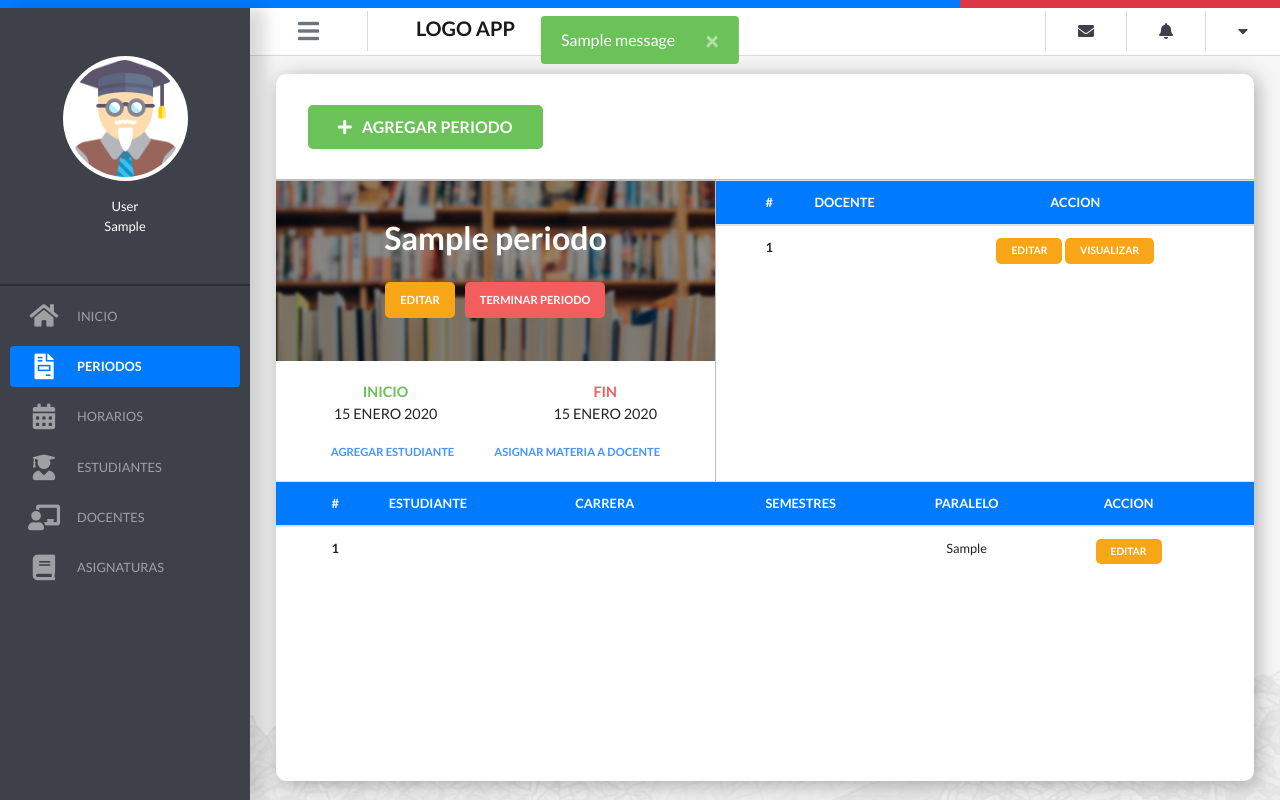
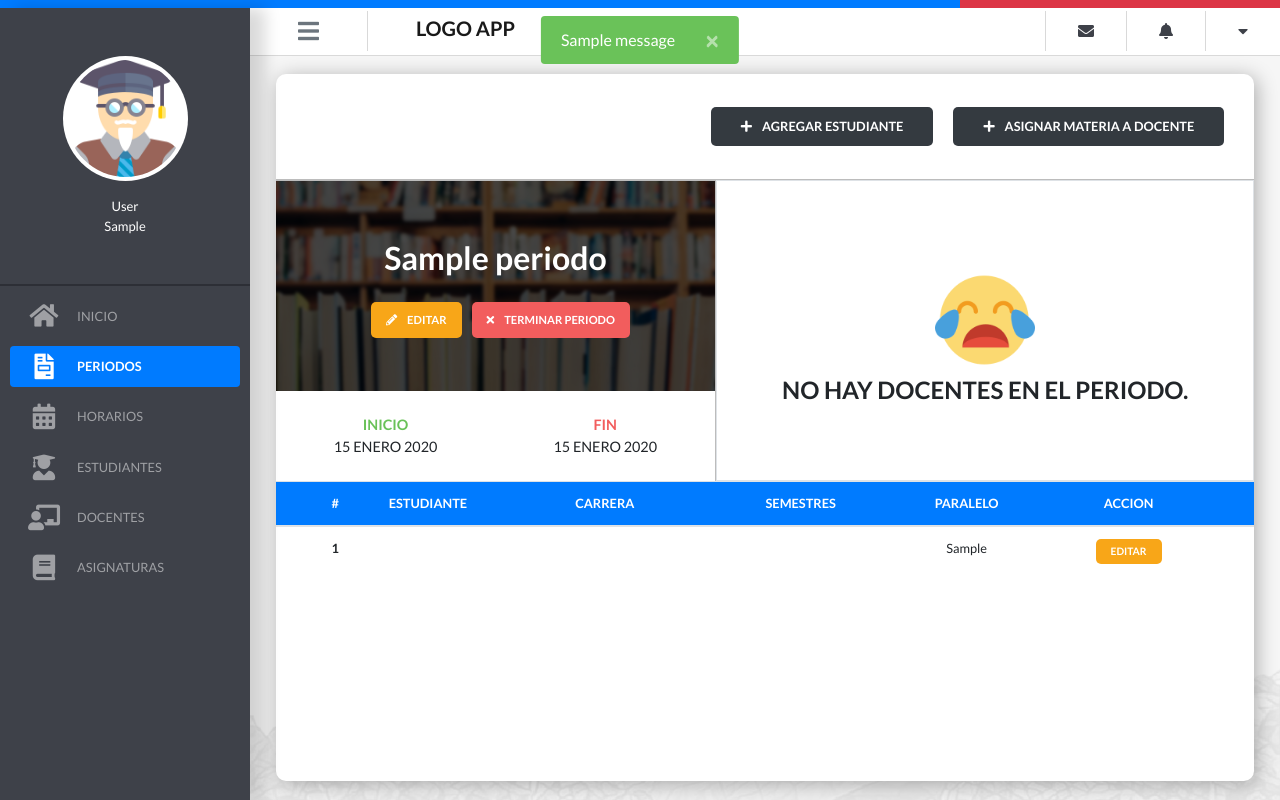
Before and after one commit to Yugi96/Proyecto-seguimiento-syllabus, a Django app: page /coordinador/periodo/ in a window 1280 px wide. Run offline with Django 3.2, Linux system fonts and the light colour scheme; a user stored in the database is signed in; tables that the repository leaves empty hold one stand-in row (values such as "Sample post"); one stand-in notice (Sample message) is shown; some libraries are stand-ins or nearby versions.

Commit message:
Periodo template mejorado y asignatura docente terminado falta cursos

```diff
--- a/apps/coordinador/urls.py
+++ b/apps/coordinador/urls.py
@@ -1,7 +1,7 @@
 from django.urls import path, re_path
 # from django.contrib.auth.decorators import login_required
 from django.contrib.auth.decorators import login_required, permission_required
-from apps.universidad.views import homeCoordinador, UploadFileView, UpdateDocente, UploadFileViewAsignatura, UpdateAsignatura, PeriodoView
+from apps.universidad.views import homeCoordinador, UploadFileView, UpdateDocente, UploadFileViewAsignatura, UpdateAsignatura, PeriodoView, AsignaturaDocenteView, AsignaturaDocenteUpdateView
 from apps.usuario.views import ListaMensajesView
 
 app_name = 'coordinador'
@@ -18,4 +18,6 @@
     re_path('^mensajes/$', permission_required('universidad.Coordinador')(ListaMensajesView.as_view()), name='mensajes'),
 
     re_path('^periodo/$', permission_required('universidad.Coordinador')(PeriodoView.as_view()), name='periodos'),
+    re_path('^periodo/asignaturas-docente$', permission_required('universidad.Coordinador')(AsignaturaDocenteView.as_view()), name='periodos_docentes_agregar'),
+    re_path('^periodo/asignaturas-docente/editar/(?P<pk>\d+)/', permission_required('universidad.Coordinador')(AsignaturaDocenteUpdateView.as_view()), name='periodos_docentes_editar'),
 ]
--- a/apps/universidad/forms.py
+++ b/apps/universidad/forms.py
@@ -1,6 +1,6 @@
 from django import forms
 
-from apps.universidad.models import Docente, Asignatura, Semestre, Periodo
+from apps.universidad.models import Docente, Asignatura, Semestre, Periodo, Asignatura_Docente
 
 class DocenteForm(forms.ModelForm):
 
@@ -232,11 +232,86 @@
                 'onkeyup' : 'convertirMayuscula(this);'
             }),
             'per_inicio' : forms.DateInput(attrs={
-                'class' : 'form-control datepicker',
+                'class' : 'form-control datepicker input-campo',
                 'id' : 'per_inicio',
             }),
             'per_fin' : forms.DateInput(attrs={
-                'class' : 'form-control datepicker',
+                'class' : 'form-control datepicker input-campo',
                 'id' : 'per_fin',
             }),
         }
+
+class AsignaturaDocenteForm(forms.ModelForm):
+    def __init__(self,*args,**kwargs):
+        super (AsignaturaDocenteForm,self ).__init__(*args,**kwargs)
+        docentesList = Asignatura_Docente.objects.filter(asi_doc_estado=True, asi_doc_eliminado=False)
+        noMostrarDocentes = []
+        for docente in docentesList:
+            noMostrarDocentes.append(docente.docente_id)
+        self.fields['docente'].queryset = Docente.objects.filter(doc_estado=True).exclude(doc_cedula__in=noMostrarDocentes)
+        self.fields['asignatura'].queryset = Asignatura.objects.filter(asi_estado=True)
+        self.fields['periodo'].queryset = Periodo.objects.filter(per_estado=True)
+
+    class Meta:
+        model = Asignatura_Docente
+
+        fields = [
+            'docente',
+            'asignatura',
+            'periodo',
+        ]
+
+        labels = {
+            'docente' : 'DOCENTE',
+            'asignatura' : 'ASIGNATURAS',
+            'periodo' : 'PERIODO',
+        }
+
+        widgets = {
+            'docente' : forms.Select(attrs={
+                'class' : 'custom-select',
+                'id' : 'per_nombre',
+                'required' : 'true',
+                'onkeyup' : 'convertirMayuscula(this);'
+            }),
+            'asignatura' : forms.CheckboxSelectMultiple(attrs={
+                'class' : 'form-control campo-check-mul h-100 ',
+                'id' : 'per_inicio',
+            }),
+            'periodo' : forms.Select(attrs={
+                'class' : 'form-control custom-select',
+                'id' : 'per_fin',
+            }),
+        }
+
+class AsignaturaDocenteUpdateForm(forms.ModelForm):
+    def __init__(self,*args,**kwargs):
+        super (AsignaturaDocenteUpdateForm,self ).__init__(*args,**kwargs)
+        self.fields['asignatura'].queryset = Asignatura.objects.filter(asi_estado=True)
+
+    class Meta:
+        model = Asignatura_Docente
+
+        fields = [
+            'asignatura',
+            'asi_doc_eliminado'
+        ]
+
+        labels = {
+            'asignatura' : 'ASIGNATURAS',
+            'asi_doc_eliminado' : 'QUITAR'
+        }
+
+        widgets = {
+            'asignatura' : forms.CheckboxSelectMultiple(attrs={
+                'class' : 'form-control campo-check-mul h-100 ',
+                'id' : 'per_inicio',
+            }),
+            'asi_doc_eliminado' : forms.CheckboxInput(attrs={
+                'data-toggle' : 'popover',
+                'title' : 'DAR DE BAJA',
+                'class' : 'campo-check',
+                'data-trigger' : 'focus',
+                'data-content' : 'AL DAR DE BAJA A UN DOCENTE, ESTE NO SE MOSTRARÁ EN LA LISTA PRINCIPAL. PUEDE ACCEDER A LOS DOCENTES INACTIVOS EN LA OPCIÓN HISTORIA DEL MENÚ LATERAL',
+            })
+        }
--- a/apps/universidad/views.py
+++ b/apps/universidad/views.py
@@ -8,7 +8,7 @@
 from django.core import serializers
 
 from .models import Docente, Asignatura, Semestre, Periodo, Curso, Asignatura_Docente
-from .forms import DocenteForm, DocenteUpdateForm, AsignaturaForm, AsignaturaUpdateForm, PeriodoForm
+from .forms import DocenteForm, DocenteUpdateForm, AsignaturaForm, AsignaturaUpdateForm, PeriodoForm, AsignaturaDocenteForm, AsignaturaDocenteUpdateForm
 # Create your views here.
 
 @login_required
@@ -90,13 +90,26 @@
     form_valid_message = 'PERIODO AGREGADO CON EXITO'
     form_invalid_message = "ERROR: NO SE PUDO INGRESAR EL PERIODO"
 
-    # def get_context_data(self, **kwargs):
-    #     kwargs['object_list'] = Periodo.objects.filter(per_estado=True)
-    #     return super(PeriodoView, self).get_context_data(**kwargs)
+    def get_context_data(self, **kwargs):
+        context = super(PeriodoView, self).get_context_data(**kwargs)
+        context['periodos_list'] = Periodo.objects.filter(per_estado=True)
+        if len(context['periodos_list']) != 0:
+            context['cursos_list'] = Curso.objects.filter(cur_estado=True, periodo_id = context['periodos_list'][0].id ).order_by('alumno')
+        if len(context['periodos_list']) != 0:
+            context['docentes_asingaturas_list'] = Asignatura_Docente.objects.filter(asi_doc_estado=True, asi_doc_eliminado=False, periodo_id = context['periodos_list'][0].id ).order_by('docente')
+        return context
 
-    def get_context_data(self, **kwargs):
-         context = super(PeriodoView, self).get_context_data(**kwargs)
-         context['periodos_list'] = Periodo.objects.filter(per_estado=True)
-         context['cursos_list'] = Curso.objects.filter(cur_estado=True).order_by('alumno')
-         context['docentes_asingaturas_list'] = Asignatura_Docente.objects.all()
-         return context
+class AsignaturaDocenteView(FormMessageMixin, CreateView):
+    form_class = AsignaturaDocenteForm
+    success_url = reverse_lazy('coordinador:periodos')
+    template_name = 'coordinador/periodo/agregar_docente.periodo.template.html'
+    form_valid_message = 'ASIGNATURAS AGREGADAS CON EXITO'
+    form_invalid_message = "ERROR: NO SE PUDO AGREGAR EL REGISTRO"
+
+class AsignaturaDocenteUpdateView(FormMessageMixin, UpdateView):
+    model = Asignatura_Docente
+    form_class = AsignaturaDocenteUpdateForm
+    success_url = reverse_lazy('coordinador:periodos')
+    template_name = 'coordinador/periodo/editar_docente.periodo.template.html'
+    form_valid_message = 'ASIGNATURAS ACTUALIZADA CON EXITO'
+    form_invalid_message = "ERROR: NO SE PUDO ACTUALIZAR EL REGISTRO"
--- a/static/css/styles.css
+++ b/static/css/styles.css
@@ -837,7 +837,7 @@
 }
 
 .periodo-title {
-    height: 60%;
+    height: 70%;
     width: 100%;
     display: flex;
     justify-content: center;
@@ -857,21 +857,22 @@
     position: absolute;
     top: 0;
     left: 0;
-    background: rgba(0, 0, 0, .4);
+    background: rgba(0, 0, 0, .7);
     z-index: -10;
 }
 
 .periodo-fechas {
     width: 100%;
+    height: 100%;
     display: flex;
     justify-content: space-around;
+    align-items: center;
 }
 
 .fechas-content {
     display: flex;
     flex-direction: column;
     align-items: center;
-    padding-top: 20px;
 }
 
 .content-periodo-descripcion {
@@ -880,8 +881,9 @@
     flex-wrap: wrap;
     align-content: space-between;
     width: 100%;
-    height: 40%;
+    height: 30%;
 }
+
 
 .fecha-title {
     font-size: .9em;
@@ -892,10 +894,20 @@
     font-size: .9em;
 }
 
-.content-buttom-ad {
+.content-buttom-ad,
+.content-buttom-et {
     width: 100%;
     display: flex;
     justify-content: center;
+}
+
+.content-buttom-ad {
+    justify-content: space-around;
+    padding-right: 30px;
+    font-size: .8em;
+}
+
+.content-button-et {
     padding-right: 10px;
     padding-bottom: 10px;
 }
@@ -922,7 +934,9 @@
     color: #F25D5D;
 }
 
-
+.border {
+    border: 1px solid #9C9C9C;
+}
 
 .btn-periodo:hover{
     text-decoration: none;
@@ -938,3 +952,51 @@
     width: 100px;
     height: 100px;
 }
+
+.w-30 {
+    width: 29%;
+}
+
+.w-20 {
+    width: 19%;
+}
+
+.w-70 {
+    width: 69%;
+}
+
+.w-100 {
+    width: 100%;
+}
+
+.w-100 ul {
+    width: 100%;
+}
+
+.h-200 {
+    height: 200px;
+}
+
+.h-100 {
+    height: 100%;
+}
+
+.alc-fs {
+    align-content: flex-start;
+}
+
+.jc-center {
+    justify-content: center;
+}
+
+.ml-10 {
+    margin-left: 10px;
+}
+
+.fl-start {
+    justify-content: flex-end;
+}
+
+.margin-left {
+    margin-left: 20px;
+}
--- a/templates/coordinador/asignatura/index.asignatura.is.template.html
+++ b/templates/coordinador/asignatura/index.asignatura.is.template.html
@@ -87,6 +87,7 @@
                 <table class="table" id="datos">
                     <thead class="bg-primary table-head-pro">
                         <tr class="row-pro">
+                            <th scope="col"></th>
                             <th scope="col">#</th>
                             <th scope="col">CÓDIGO</th>
                             <th scope="col">NOMBRE</th>
@@ -94,12 +95,14 @@
                             <th class="text-center" scope="col">SEMESTRE</th>
                             <th class="text-center" scope="col">NUM. CREDITOS</th>
                             <th class="text-center" scope="col">ACCIÓN</th>
+                            <th scope="col"></th>
                         </tr>
                     </thead>
                     <tbody>
 
                             {% for asignatura in object_list %}
                                 <tr>
+                                    <td></td>
                                     <th scope="row">{{ forloop.counter }}</th>
                                     <td>{{ asignatura.asi_codigo }}</td>
                                     <td>{{ asignatura.asi_nombre }}</td>
@@ -107,8 +110,9 @@
                                     <td class="text-center">{{ asignatura.semestre }}</td>
                                     <td class="text-center">{{ asignatura.asi_num_creditos }}</td>
                                     <td class="text-center">
-                                        <a class="btn-editar btn-asignatura" href="{% url 'coordinador:asignaturas_editar' asignatura.asi_codigo %}"></i>EDITAR</a>
+                                        <a class="btn-editar btn-asignatura" href="{% url 'coordinador:asignaturas_editar' asignatura.asi_codigo %}">EDITAR</a>
                                     </td>
+                                    <td></td>
                                 </tr>
                             {% endfor %}
 
--- a/templates/coordinador/periodo/index.periodo.template.html
+++ b/templates/coordinador/periodo/index.periodo.template.html
@@ -19,34 +19,22 @@
                 {% csrf_token %}
                 <div class="modal-body">
                     <div class="modal-docente">
-                        <div class="group-fila-cna">
-                            <div class="group-campo campo-asi-codigo">
+                        <div class="group-fila-cna jc-center">
+                            <div class="group-campo w-20 ml-10">
                                 <label for="{{ form.per_nombre.name }}" class="label-campo">{{ form.per_nombre.label }}</label>
                                 {{ form.per_nombre }}
                             </div>
-                            <div class="group-campo campo-asi-carrera">
+                            <div class="group-campo w-30 ml-10">
                                 <label for="{{ form.per_inicio.name }}" class="label-campo">{{ form.per_inicio.label }}</label>
                                 <div class="input-group date">
-                                        {{ form.per_inicio }}<span class="input-group-addon"><i class="glyphicon glyphicon-th"></i></span>
+                                    {{ form.per_inicio }}
                                 </div>
                             </div>
-                                <div class="group-campo campo-asi-semestre">
+                            <div class="group-campo w-30 ml-10">
                                 <label for="{{ form.per_fin.name }}" class="label-campo">{{ form.per_fin.label }}</label>
                                 {{ form.per_fin }}
                             </div>
                         </div>
-                        <!-- <div class="group-fila-tc">
-
-                            <div class="group-campo campo-asi-nombre">
-                                <label for="{{ form.asi_nombre.name }}" class="label-campo">{{ form.asi_nombre.label }}</label>
-                                {{ form.asi_nombre }}
-                            </div>
-                            <div class="group-campo campo-asi-num-creditos">
-                                <label for="{{ form.asi_num_creditos.name }}" class="label-campo">{{ form.asi_num_creditos.label }}</label>
-                                {{ form.asi_num_creditos }}
-                            </div>
-                        </div> -->
-
                     </div>
                 </div>
                 <div class="modal-footer">
@@ -76,18 +64,25 @@
     {% endif %}
     <div class="content-docentes">
         <div class="docentes-top">
+            {% if not periodos_list  %}
                 <div class="content-btn-agregar">
                     <span class="btn-agregar" id="btn-agregar" href="" data-toggle="modal" data-target="#exampleModalCenter"><i class="icon-btn fas fa-plus" ></i>AGREGAR PERIODO</span>
                 </div>
+            {% else %}
+                <div class="content-buttom-ad fl-start">
+                    <a class="btn-agregar bg-dark" href=""><i class="icon-btn fas fa-plus" ></i>AGREGAR ESTUDIANTE</a>
+                    <a class="btn-agregar bg-dark margin-left" href="{% url 'coordinador:periodos_docentes_agregar' %}"><i class="icon-btn fas fa-plus" ></i>ASIGNAR MATERIA A DOCENTE</a>
+                </div>
+            {% endif %}
         </div>
         <div class="docentes-list-perfil container-peridos">
             {% if periodos_list %}
                 <div class="periodo-content">
                     <div class="periodo-title">
                         <span class="title-label">{{ periodos_list.0.per_nombre }}</span>
-                        <div class="content-buttom-ad">
-                                <a class="btn-editar btn-periodo blanco" href="">EDITAR</a>
-                                <a class="btn-cerrar btn-periodo blanco" href="">TERMINAR PERIODO</a>
+                        <div class="content-buttom-et">
+                                <a class="btn-editar btn-periodo blanco" href=""><i class="icon-btn fas fa-pencil-alt"></i>EDITAR</a>
+                                <a class="btn-cerrar btn-periodo blanco" href=""><i class="icon-btn fas fa-times"></i>TERMINAR PERIODO</a>
                         </div>
                     </div>
                     <div class="content-periodo-descripcion">
@@ -101,16 +96,14 @@
                                 <span class="fecha-valor">{{ periodos_list.0.per_fin|date:'d F Y'|upper }}</span>
                             </div>
                         </div>
-                        <div class="content-buttom-ad">
-                            <a class="btn-periodo" href="">AGREGAR ESTUDIANTE</a>
-                            <a class="btn-periodo" href="">ASIGNAR MATERIA A DOCENTE</a>
-                        </div>
                     </div>
                 </div>
             {% else %}
+                <div class="periodo-content border">
                     <div class="content-vacio">
-                    <img class="no-hay-img" src="{% static 'img/no-hay.png' %}" alt="">
+                        <img class="no-hay-img no-img-docente" src="{% static 'img/no-hay.png' %}" alt="">
                         <h2 class="title-no-hay">NO HAY PERIODOS ACTIVOS.</h2>
+                    </div>
                 </div>
             {% endif %}
 
@@ -122,9 +115,6 @@
                         <th scope="col"></th>
                         <th scope="col">#</th>
                         <th scope="col">DOCENTE</th>
-                        <!-- <th scope="col">CARRERA</th> -->
-                        <!-- <th class="text-center" scope="col">SEMESTRES</th>
-                        <th class="text-center" scope="col">PARALELO</th> -->
                         <th class="text-center" scope="col">ACCION</th>
                         <th scope="col"></th>
                         </tr>
@@ -135,12 +125,9 @@
                                 <td></td>
                                 <th scope="row">{{ forloop.counter }}</th>
                                 <td>{{docente.docente}}</td>
-                                <!-- <td>{{docente.alumno.getCarrera}}</td> -->
-                                <!-- <td class="text-center">{{docente.semestre}}</td>
-                                <td class="text-center">{{docente.cur_paralelo}}</td> -->
                                 <td class="text-center">
-                                    <a class="btn-editar btn-asignatura" href=""></i>EDITAR</a>
-                                    <a class="btn-editar btn-asignatura" href=""></i>VISUALIZAR</a>
+                                    <a class="btn-editar btn-asignatura bg-primary" href="{% url 'coordinador:periodos_docentes_editar' docente.id %}"></i>MOSTRAR</a>
+                                    <!-- <a class="btn-cerrar btn-asignatura" href=""></i>ELIMINAR</a> -->
                                 </td>
                                 <td></td
                             </tr>
@@ -150,7 +137,7 @@
             </div>
             {% else %}
                 <div class="docente-asignatura-content">
-                    <div class="content-vacio">
+                    <div class="content-vacio border">
                         <img class="no-hay-img no-img-docente" src="{% static 'img/no-hay.png' %}" alt="">
                         <h2 class="title-no-hay">NO HAY DOCENTES EN EL PERIODO.</h2>
                     </div>
@@ -191,9 +178,11 @@
                     </table>
                 </div>
             {% else %}
+                <div class="cursos-content border">
                     <div class="content-vacio">
-                    <img class="no-hay-img" src="{% static 'img/no-hay.png' %}" alt="">
+                        <img class="no-hay-img no-img-docente" src="{% static 'img/no-hay.png' %}" alt="">
                         <h2 class="title-no-hay">NO HAY ESTUDIANTES EN EL PERIODO.</h2>
+                    </div>
                 </div>
             {% endif %}
         </div>
```
Also changed, not shown: apps/universidad/models.py (+5 -6 lines), templates/coordinador/periodo/agregar_docente.periodo.template.html (added, +58 -0 lines), templates/coordinador/periodo/editar_docente.periodo.template.html (added, +71 -0 lines), apps/universidad/migrations/0014_auto_20180717_1726.py (added), apps/universidad/migrations/0015_auto_20180717_1903.py (added), apps/universidad/migrations/0016_remove_curso_periodo.py (added), apps/universidad/migrations/0017_curso_periodo.py (added), apps/universidad/migrations/0018_remove_asignatura_docente_periodo.py (added), apps/universidad/migrations/0019_asignatura_docente_periodo.py (added), apps/universidad/migrations/0020_asignatura_docente_asi_doc_eliminado.py (added). Lines whose indentation alone changed are shown as unchanged.
